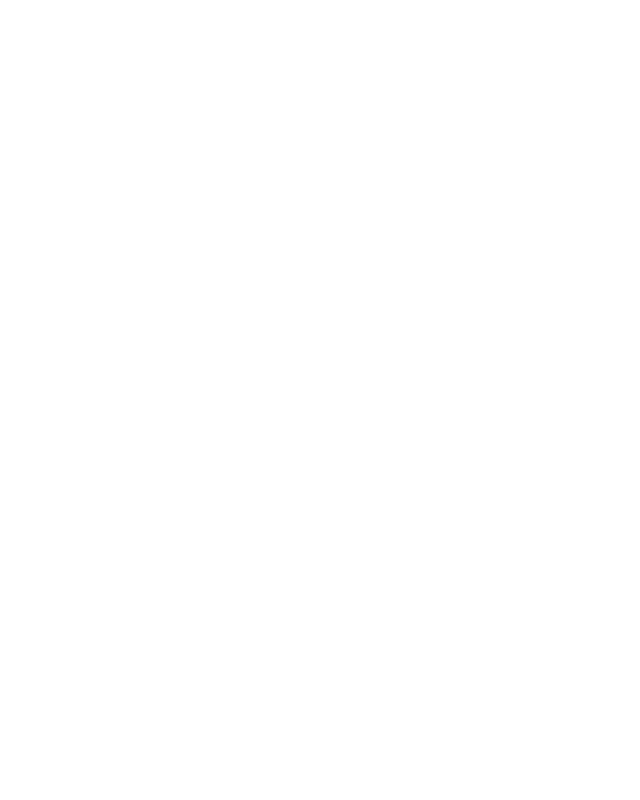
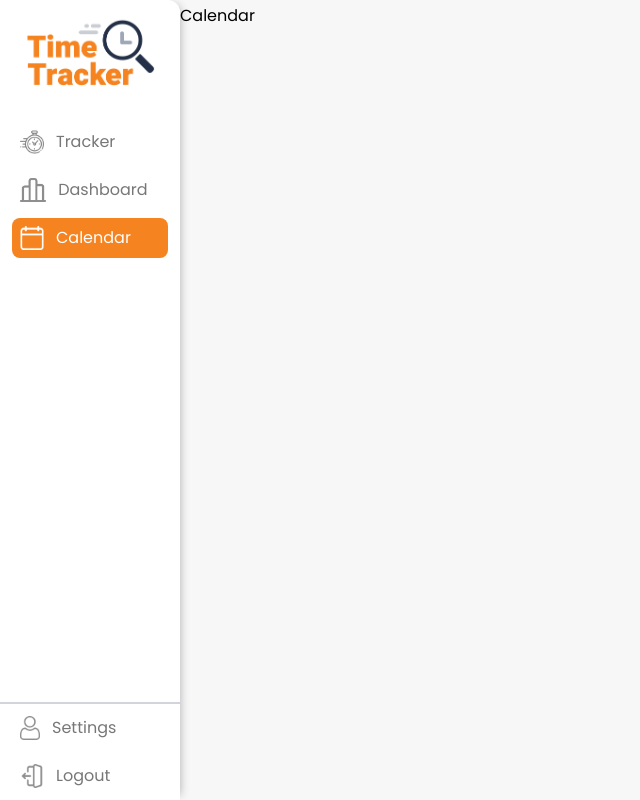
Before and after one commit to cedar314/time-tracker-client, a React (Create React App) app: page /calendar in a window 1280 px wide. Before the commit this address had no page. Shown: the whole page, without its empty margins (0-640 px from the left). Built offline with nearby package versions, Linux system fonts and the light colour scheme.

Commit message:
calendar

```diff
--- a/src/App.tsx
+++ b/src/App.tsx
@@ -7,6 +7,7 @@
 import Login from 'pages/auth/Login'
 import Landing from 'pages/Landing'
 import Register from 'pages/auth/Register'
+import Calendar from 'components/Calendar'
 
 function App() {
   return (
@@ -15,6 +16,7 @@
         <Route path="/" element={<AppLayout />}>
           <Route index element={<TimeTracker />} />
           <Route path="/dashboard" element={<Dashboard />} />
+          <Route path="/calendar" element={<Calendar />} />
         </Route>
         <Route path="/" element={<Landing />} />
         <Route path="/login" element={<Login />} />
--- /dev/null
+++ b/src/components/Calendar.tsx
@@ -0,0 +1,5 @@
+import React from 'react'
+
+export default function Calendar() {
+  return <div>Calendar</div>
+}
```
